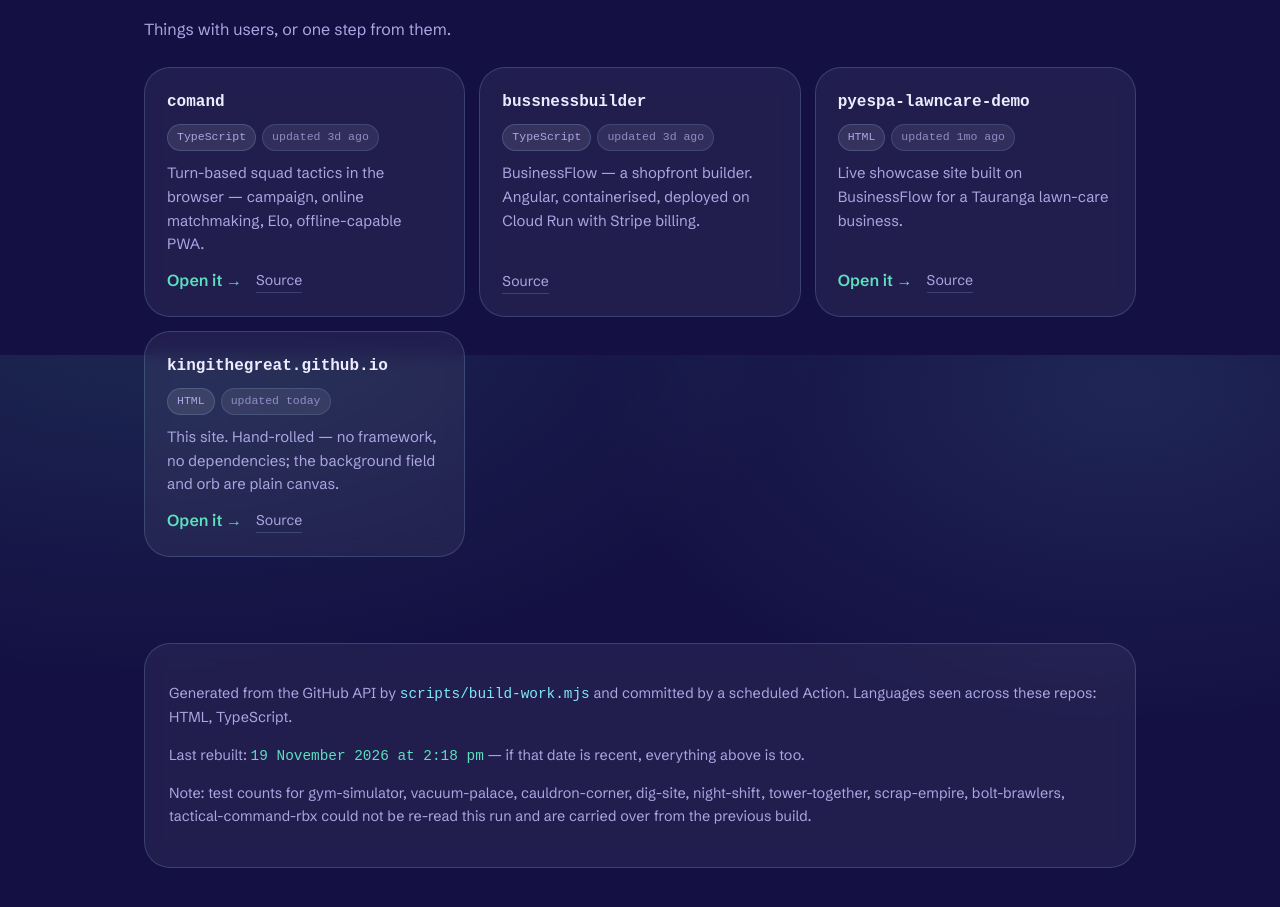
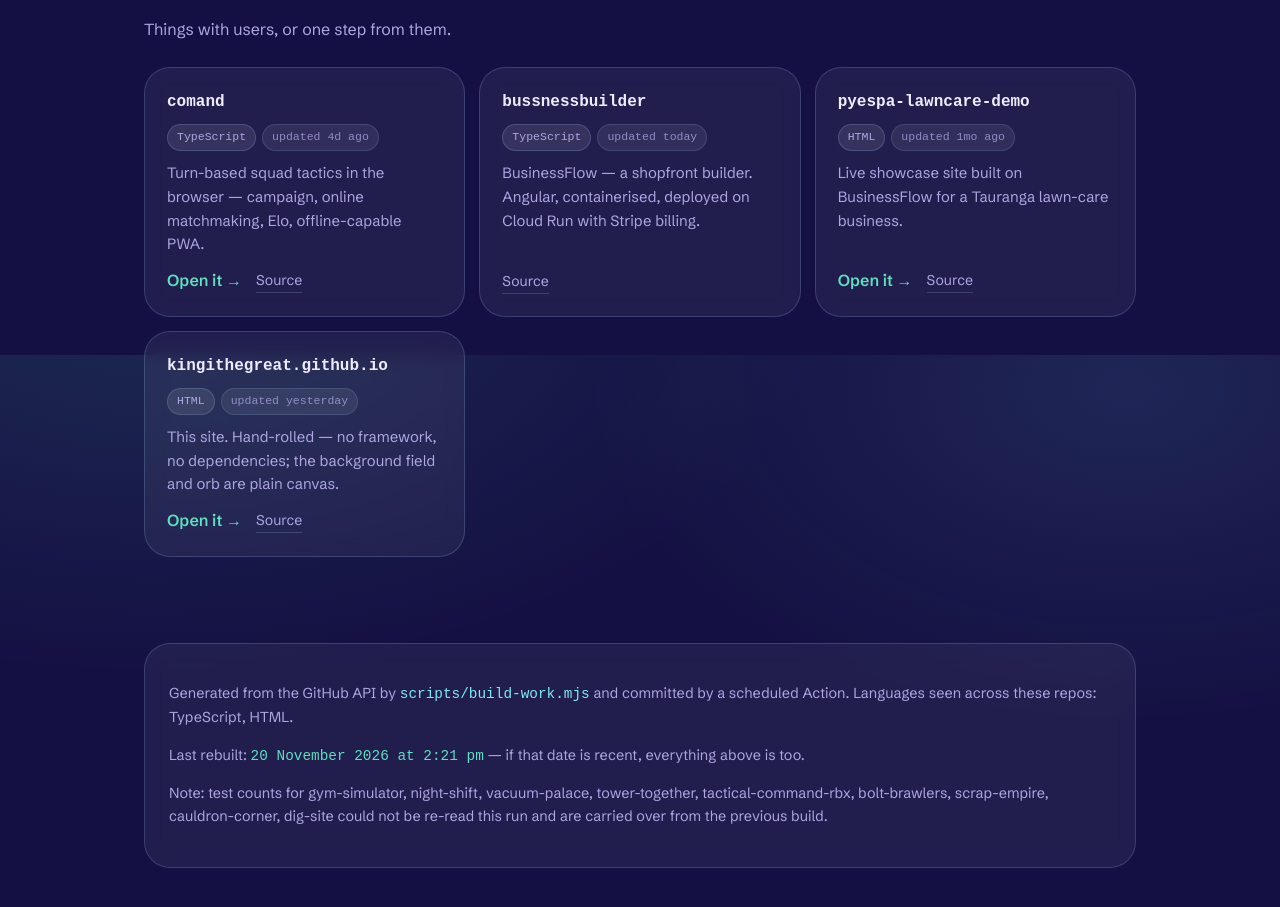
Before and after one commit to kingithegreat/kingithegreat.github.io, a plain HTML site: page work.html in a window 1280 px wide. Shown: the part 2845-3752 px from the top of the page. Drawn offline with nearby package versions, Linux system fonts and the light colour scheme; a web font is replaced by a local one.

Commit message:
chore: refresh proof-of-work page (2026-11-20)

```diff
--- a/work.html
+++ b/work.html
@@ -407,7 +407,7 @@ h2{font-family:var(--display);font-weight:700;font-size:clamp(1.5rem,3.2vw,2.05r
             <div class="pw-tags">
               <span class="pw-tag">TypeScript</span>
 
-              <span class="pw-tag pw-tag-dim">updated 3d ago</span>
+              <span class="pw-tag pw-tag-dim">updated 4d ago</span>
             </div>
           </header>
           <p>Turn-based squad tactics in the browser — campaign, online matchmaking, Elo, offline-capable PWA.</p>
@@ -422,7 +422,7 @@ h2{font-family:var(--display);font-weight:700;font-size:clamp(1.5rem,3.2vw,2.05r
             <div class="pw-tags">
               <span class="pw-tag">TypeScript</span>
 
-              <span class="pw-tag pw-tag-dim">updated 3d ago</span>
+              <span class="pw-tag pw-tag-dim">updated today</span>
             </div>
           </header>
           <p>BusinessFlow — a shopfront builder. Angular, containerised, deployed on Cloud Run with Stripe billing.</p>
@@ -452,7 +452,7 @@ h2{font-family:var(--display);font-weight:700;font-size:clamp(1.5rem,3.2vw,2.05r
             <div class="pw-tags">
               <span class="pw-tag">HTML</span>
 
-              <span class="pw-tag pw-tag-dim">updated today</span>
+              <span class="pw-tag pw-tag-dim">updated yesterday</span>
             </div>
           </header>
           <p>This site. Hand-rolled — no framework, no dependencies; the background field and orb are plain canvas.</p>
@@ -466,9 +466,9 @@ h2{font-family:var(--display);font-weight:700;font-size:clamp(1.5rem,3.2vw,2.05r
 
 <div class="wrap">
   <footer class="pw-foot tile">
-    <p>Generated from the GitHub API by <code>scripts/build-work.mjs</code> and committed by a scheduled Action. Languages seen across these repos: HTML, TypeScript.</p>
-    <p>Last rebuilt: <span class="pw-stamp">19 November 2026 at 2:18 pm</span> — if that date is recent, everything above is too.</p>
-    <p>Note: test counts for gym-simulator, vacuum-palace, cauldron-corner, dig-site, night-shift, tower-together, scrap-empire, bolt-brawlers, tactical-command-rbx could not be re-read this run and are carried over from the previous build.</p>
+    <p>Generated from the GitHub API by <code>scripts/build-work.mjs</code> and committed by a scheduled Action. Languages seen across these repos: TypeScript, HTML.</p>
+    <p>Last rebuilt: <span class="pw-stamp">20 November 2026 at 2:21 pm</span> — if that date is recent, everything above is too.</p>
+    <p>Note: test counts for gym-simulator, night-shift, vacuum-palace, tower-together, tactical-command-rbx, bolt-brawlers, scrap-empire, cauldron-corner, dig-site could not be re-read this run and are carried over from the previous build.</p>
   </footer>
 </div>
 
```
